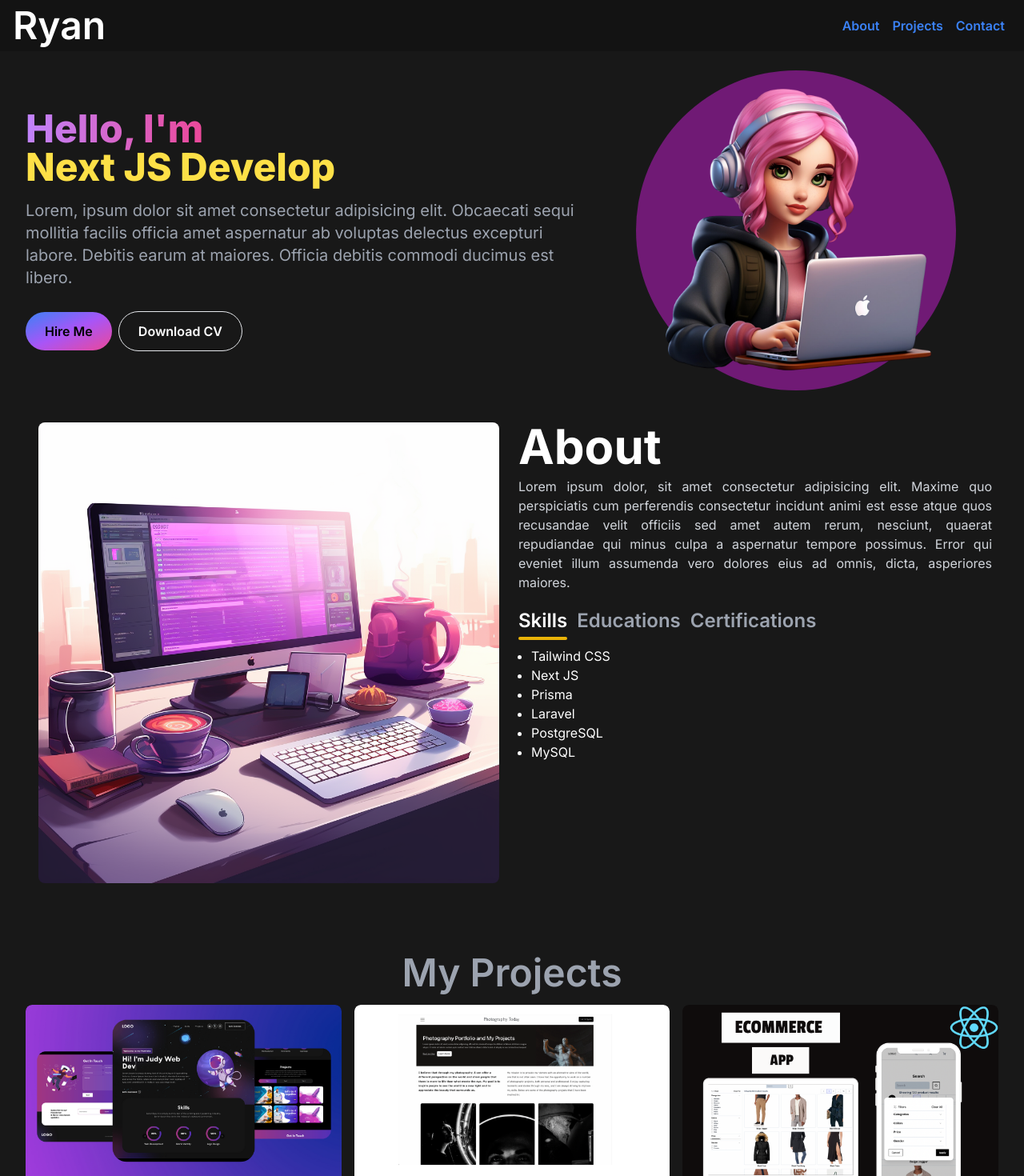
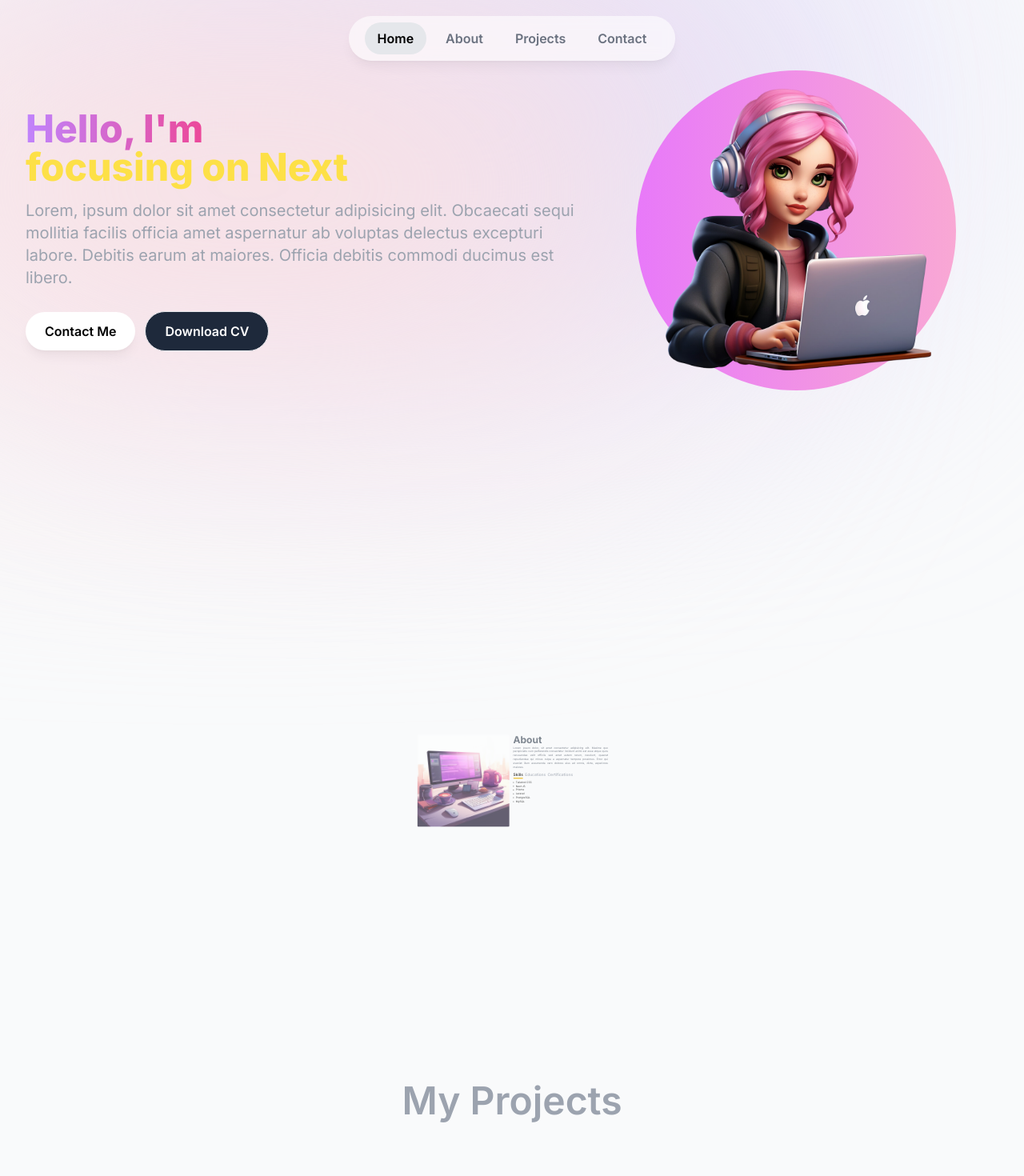
Before and after one commit to Ryan-Fx/ryan-portfolio-nextjs, a Next.js app: page / in a window 1280 px wide. Shown: the top 1470 px of the page at 80% size. Built offline with nearby package versions, Linux system fonts and the light colour scheme.

Commit message:
navbar fixed

```diff
--- a/package.json
+++ b/package.json
@@ -10,6 +10,7 @@
   },
   "dependencies": {
     "@heroicons/react": "^2.1.1",
+    "clsx": "^2.1.0",
     "framer-motion": "^10.18.0",
     "next": "14.0.4",
     "react": "^18",
--- a/src/app/layout.tsx
+++ b/src/app/layout.tsx
@@ -16,7 +16,13 @@ export default function RootLayout({
 }) {
   return (
     <html lang="en" className="!scroll-smooth">
-      <body className={inter.className}>{children}</body>
+      <body className={`${inter.className} bg-gray-50 text-gray-950`}>
+        <div className="bg-[#dbd7fb] absolute top-[-6rem] -z-10 right-[11rem] h-[31.25rem] w-[31.25rem] rounded-full blur-[10rem] sm:w-[68.75rem] "></div>
+
+        <div className=" bg-[#fbe2e3] absolute top-[-1rem] -z-10 left-[-35rem] h-[31.25rem] w-[50rem] rounded-full blur-[10rem] sm:w-[68.75rem] md:left-[-33rem] lg:left-[-28rem] xl:left-[-15rem] 2xl:left-[-5rem] "></div>
+
+        {children}
+      </body>
     </html>
   );
 }
--- a/src/app/page.tsx
+++ b/src/app/page.tsx
@@ -5,7 +5,7 @@ import Project from "@/components/Project";
 
 export default function Home() {
   return (
-    <main className="flex min-h-screen flex-col bg-[#181818]">
+    <main>
       <Navbar />
       <div className="container mx-auto px-8 py-6 mt-16">
         <Hero />
--- a/src/components/About.tsx
+++ b/src/components/About.tsx
@@ -1,16 +1,16 @@
 "use client";
 
 import Image from "next/image";
-import { useState, useTransition } from "react";
+import { useRef, useState, useTransition } from "react";
 import TabButton from "./TabButton";
-import { motion } from "framer-motion";
+import { useScroll, motion, useTransform } from "framer-motion";
 
 const TAB_DATA = [
   {
     title: "Skills",
     id: "skills",
     content: (
-      <ul className="list-disc pl-4">
+      <ul className="list-disc pl-4 text-black">
         <li>Tailwind CSS</li>
         <li>Next JS</li>
         <li>Prisma</li>
@@ -24,7 +24,7 @@ const TAB_DATA = [
     title: "Education",
     id: "educations",
     content: (
-      <ul className="list-disc pl-4">
+      <ul className="list-disc pl-4 text-black">
         <li>DIPA University, Makassar</li>
       </ul>
     ),
@@ -33,7 +33,7 @@ const TAB_DATA = [
     title: "Certifications",
     id: "certifications",
     content: (
-      <ul className="list-disc pl-4">
+      <ul className="list-disc pl-4 text-black">
         <li>Lorem, ipsum.</li>
         <li>Lorem ipsum dolor sit.</li>
         <li>Lorem, ipsum dolor.</li>
@@ -52,12 +52,25 @@ export default function About() {
     });
   };
 
+  const ref = useRef<HTMLDivElement>(null);
+  const { scrollYProgress } = useScroll({
+    target: ref,
+    offset: ["0 1", "1.33 1.6"],
+  });
+  const scaleProgress = useTransform(scrollYProgress, [0, 1], [0.2, 1]);
+  const opacityProgress = useTransform(scrollYProgress, [0, 1], [0.7, 1]);
+
   return (
+    <div
+      className="text-white mb-6 md:mb-12 md:scroll-mt-16 mt-[160px]"
+      id="about"
+    >
       <motion.section
         initial={{ opacity: 0, scale: 0.5 }}
         animate={{ opacity: 1, scale: 1 }}
         transition={{ duration: 0.5 }}
-      className="text-white mb-6 md:mb-12"
+        ref={ref}
+        style={{ scale: scaleProgress, opacity: opacityProgress }}
       >
         <div className="space-y-4 md:space-y-0 py-8 md:grid md:grid-cols-2">
           <div className="p-2 lg:px-4">
@@ -70,16 +83,16 @@ export default function About() {
             />
           </div>
           <div className="p-2">
-          <h2 className="text-3xl font-bold mb-2 md:text-5xl lg:text-6xl">
+            <h2 className="text-3xl text-gray-600 font-bold mb-2 md:text-5xl lg:text-6xl">
               About
             </h2>
-          <p className="text-justify text-gray-300">
-            Lorem ipsum dolor, sit amet consectetur adipisicing elit. Maxime quo
-            perspiciatis cum perferendis consectetur incidunt animi est esse
-            atque quos recusandae velit officiis sed amet autem rerum, nesciunt,
-            quaerat repudiandae qui minus culpa a aspernatur tempore possimus.
-            Error qui eveniet illum assumenda vero dolores eius ad omnis, dicta,
-            asperiores maiores.
+            <p className="text-justify text-gray-600">
+              Lorem ipsum dolor, sit amet consectetur adipisicing elit. Maxime
+              quo perspiciatis cum perferendis consectetur incidunt animi est
+              esse atque quos recusandae velit officiis sed amet autem rerum,
+              nesciunt, quaerat repudiandae qui minus culpa a aspernatur tempore
+              possimus. Error qui eveniet illum assumenda vero dolores eius ad
+              omnis, dicta, asperiores maiores.
             </p>
             <div className="hidden lg:flex flex-col mt-5">
               <div className="md:flex justify-between text-2xl w-[300px] ">
@@ -138,5 +151,6 @@ export default function About() {
           </div>
         </div>
       </motion.section>
+    </div>
   );
 }
--- a/src/components/Hero.tsx
+++ b/src/components/Hero.tsx
@@ -26,7 +26,7 @@ export default function Hero() {
                 1000, // wait 1s before replacing "Mice" with "Hamsters"
                 "Web Developer",
                 1000,
-                "Next JS Developer",
+                "focusing on Next JS",
                 1000,
               ]}
               wrapper="span"
@@ -41,17 +41,22 @@ export default function Hero() {
             excepturi labore. Debitis earum at maiores. Officia debitis commodi
             ducimus est libero.
           </p>
-          <div className="space-y-3">
-            <button className="py-3 px-6 w-full sm:w-fit sm:mr-2 rounded-full font-semibold bg-gradient-to-br from-blue-500 via-purple-500 to-pink-500  hover:from-blue-600 hover:via-purple-600 hover:to-pink-600 transition-all duration-500">
-              Hire Me
+          <motion.div
+            initial={{ opacity: 0, y: 100 }}
+            animate={{ opacity: 1, y: 0 }}
+            transition={{ delay: 0.5 }}
+            className="space-y-3"
+          >
+            <button className="py-3 px-6 w-full sm:w-fit sm:mr-3 rounded-full font-semibold  hover:scale-110 transition text-black bg-white shadow-lg shadow-black/5">
+              Contact Me
             </button>
-            <button className="py-3 px-6 w-full sm:w-fit rounded-full font-semibold bg-transparent text-white border hover:bg-slate-900">
+            <button className="py-3 px-6 w-full sm:w-fit rounded-full font-semibold text-white border bg-slate-800 hover:bg-slate-950 hover:scale-110 transition">
               Download CV
             </button>
-          </div>
+          </motion.div>
         </div>
-        <div className="col-span-5 place-self-center">
-          <div className="rounded-full bg-fuchsia-900 w-[250px] h-[250px] lg:w-[400px] lg:h-[400px]">
+        <div className="col-span-5 place-self-center group">
+          <div className="rounded-full group-hover:scale-110 group-hover:-rotate-12 transition duration-300 bg-gradient-to-r from-fuchsia-400 to-pink-300 w-[250px] h-[250px] lg:w-[400px] lg:h-[400px]">
             <Image
               src={"/images/hero.png"}
               width={500}
--- a/src/components/NavLinks.tsx
+++ b/src/components/NavLinks.tsx
@@ -1,20 +1,30 @@
+import clsx from "clsx";
 import Link from "next/link";
-import { usePathname } from "next/navigation";
+import { useState } from "react";
 
 const links = [
+  { name: "Home", path: "/" },
   { name: "About", path: "#about" },
   { name: "Projects", path: "#projects" },
   { name: "Contact", path: "#contact" },
 ];
 
 export default function NavLinks() {
+  const [active, setActive] = useState("Home");
+
   return (
     <>
       {links.map((link) => (
         <Link
           key={link.name}
           href={link.path}
-          className="text-blue-500 hover:text-fuchsia-500  p-2 rounded-md font-semibold transition duration-150"
+          onClick={() => setActive(link.name)}
+          className={clsx(
+            "text-gray-500 hover:text-fuchsia-500 md:hover:text-black py-2 px-4 md:hover:bg-gray-200 rounded-full font-semibold transition duration-150",
+            {
+              "md:text-black bg-gray-200": active === link.name,
+            }
+          )}
         >
           {link.name}
         </Link>
--- a/src/components/Navbar.tsx
+++ b/src/components/Navbar.tsx
@@ -10,46 +10,43 @@ export default function Navbar() {
   const [navbarIsOpen, setNavbarIsOpen] = useState(false);
 
   return (
-    <motion.nav
-      initial={{ opacity: 0, scale: 0.5 }}
-      animate={{ opacity: 1, scale: 1 }}
-      transition={{ duration: 0.5 }}
-      className="fixed top-0 left-0 right-0 z-10 0 bg-[#121212] bg-opacity-80 md:bg-opacity-65 backdrop-blur-sm"
-    >
-      <div className="flex items-center justify-between py-2 px-4">
-        <Link
-          href={"/"}
-          className="text-5xl font-semibold text-white hover:text-fuchsia-500 transition duration-300"
+    <nav className="relative flex justify-end md:justify-center w-full ">
+      {/*web menu */}
+      <div className="flex justify-center">
+        <motion.div
+          initial={{ y: -100, opacity: 0 }}
+          animate={{ y: 0, opacity: 1 }}
+          transition={{ delay: 0.2 }}
+          className="hidden md:flex fixed top-5 z-10 bg-opacity-60 backdrop-blur-[0.5rem] bg-white rounded-full shadow-lg shadow-black/5 py-2 px-5 space-x-2"
+          id="navbar"
         >
-          Ryan
-        </Link>
-        {/*web menu */}
-        <div className="menu hidden md:block" id="navbar">
           <NavLinks />
-        </div>
+        </motion.div>
+      </div>
 
-        {/* mobile-menu */}
-        <div className="mobile-menu md:hidden">
+      {/* mobile-menu */}
+      <div className="md:hidden flex flex-col z-20 fixed w-full bg-white bg-opacity-60 backdrop-blur-[0.5rem]">
+        <div className="mobile-menu flex justify-end">
           {!navbarIsOpen ? (
             <button
               onClick={() => setNavbarIsOpen(true)}
-              className="flex items-center p-2 border-slate-200 text-slate-200 hover:text-yellow-300 hover:border-yellow-300"
+              className="flex items-center p-4 border-slate-200 text-black hover:text-fuchsia-500 hover:border-yellow-300"
             >
               <Bars4Icon className="h-6 w-6" />
             </button>
           ) : (
             <button
               onClick={() => setNavbarIsOpen(false)}
-              className="flex items-center p-2 border-slate-200 text-slate-200 hover:text-yellow-300 hover:border-yellow-300"
+              className="flex items-center p-4 border-slate-200 text-black hover:text-fuchsia-500 hover:border-yellow-300"
             >
               <XMarkIcon className="h-6 w-6" />
             </button>
           )}
         </div>
+        <div className="flex flex-col text-center p-4">
+          {navbarIsOpen && <NavLinks />}
+        </div>
       </div>
-      <div className="md:hidden flex flex-col items-center">
-        {navbarIsOpen && <NavLinks />}
-      </div>
-    </motion.nav>
+    </nav>
   );
 }
--- a/src/components/Project.tsx
+++ b/src/components/Project.tsx
@@ -1,4 +1,3 @@
-import React from "react";
 import ProjectCard from "./ProjectCard";
 
 const projectsData = [
@@ -60,11 +59,11 @@ const projectsData = [
 
 export default function Project() {
   return (
-    <section>
+    <section className="scroll-mt-24" id="projects">
       <h2 className="text-gray-400 text-center font-semibold text-2xl md:text-4xl lg:text-5xl mb-4">
         My Projects
       </h2>
-      <div className="grid grid-cols-1 sm:grid-cols-2 lg:grid-cols-3 gap-2 md:gap-4">
+      <div className="grid grid-cols-1 md:grid-cols-2 lg:grid-cols-3 gap-6 md:gap-7">
         {projectsData.map((project) => (
           <ProjectCard
             key={project.id}
--- a/src/components/ProjectCard.tsx
+++ b/src/components/ProjectCard.tsx
@@ -1,6 +1,10 @@
+"use client";
+
 import { CodeBracketIcon, EyeIcon } from "@heroicons/react/24/outline";
+import { useScroll, motion, useTransform } from "framer-motion";
 import Image from "next/image";
 import Link from "next/link";
+import { useRef } from "react";
 
 export default function ProjectCard({
   imgUrl,
@@ -13,23 +17,36 @@ export default function ProjectCard({
   description: string;
   tags: string[];
 }) {
+  const ref = useRef<HTMLDivElement>(null);
+  const { scrollYProgress } = useScroll({
+    target: ref,
+    offset: ["0 1", "1.33 1.2"],
+  });
+  const scaleProgress = useTransform(scrollYProgress, [0, 1], [0.2, 1]);
+  const opacityProgress = useTransform(scrollYProgress, [0, 1], [0.7, 1]);
+
   return (
-    <div className="relative rounded-lg overflow-hidden flex flex-col items-center justify-center group">
-      <div className="flex items-center justify-center relative overflow-hidden">
+    <div className="md:hover:scale-110 transition-all duration-300">
+      <motion.div
+        ref={ref}
+        style={{ scale: scaleProgress, opacity: opacityProgress }}
+        className="relative rounded-lg overflow-hidden flex flex-col items-center justify-center group shadow-lg shadow-slate-500/60 p-2"
+      >
+        <div className="flex items-center rounded-lg justify-center relative overflow-hidden">
           {/* image */}
           <Image
             src={imgUrl}
             width={500}
             height={500}
             alt="project"
-          className="rounded-lg"
+            className="rounded-lg group-hover:scale-125 transition duration-300"
           />
 
           {/* overlay */}
           <div className="absolute inset-0 bg-[#181818] opacity-0 group-hover:opacity-80 transition-all duration-300"></div>
 
           {/* link */}
-        <div className="absolute bottom-0 translate-y-full group-hover:-translate-y-14 group-hover:sm:-translate-y-12 group-hover:md:-translate-y-16 group-hover:lg:-translate-y-14 transition-all duration-300 text-white flex space-x-2">
+          <div className="absolute bottom-0 translate-y-full group-hover:-translate-y-14 group-hover:sm:-translate-y-12 group-hover:md:-translate-y-16 group-hover:lg:-translate-y-14 group-hover:xl:-translate-y-20 transition-all duration-300 text-white flex space-x-2">
             <div className="rounded-full border-2 p-2 group/ryan  border-gray-400 hover:border-white hover/ryan">
               <Link
                 href={"#"}
@@ -48,10 +65,11 @@ export default function ProjectCard({
             </div>
           </div>
         </div>
-      <div className="text-white rounded-b-xl bg-[#181818] mt-2">
+        <div className="text-black mt-2 w-full">
           <h5 className="text-xl font-semibold">{title}</h5>
           <p className="text-gray-400">{description}</p>
         </div>
+      </motion.div>
     </div>
   );
 }
--- a/src/components/TabButton.tsx
+++ b/src/components/TabButton.tsx
@@ -6,19 +6,19 @@ const variants = {
 };
 
 export default function TabButton({ active, selectTab, children }: any) {
-  const buttonClasses = active ? "text-white" : "text-gray-400 ";
+  const buttonClasses = active ? "text-black" : "text-gray-400 ";
 
   return (
     <button onClick={selectTab}>
       <p
-        className={`mr-3 font-semibold transition duration-300 hover:text-white ${buttonClasses}`}
+        className={`mr-3 font-semibold transition duration-300 hover:text-black ${buttonClasses}`}
       >
         {children}
       </p>
       <motion.div
         animate={active ? "active" : "default"}
         variants={variants}
-        className="h-1 bg-yellow-500 mt-1 rounded-full"
+        className="h-1 lg:h-2 bg-yellow-500 mt-1 rounded-full"
       ></motion.div>
     </button>
   );
```
Also changed, not shown: 1 other file (tests, documents, lock files or other folders). Lines whose indentation alone changed are shown as unchanged.
